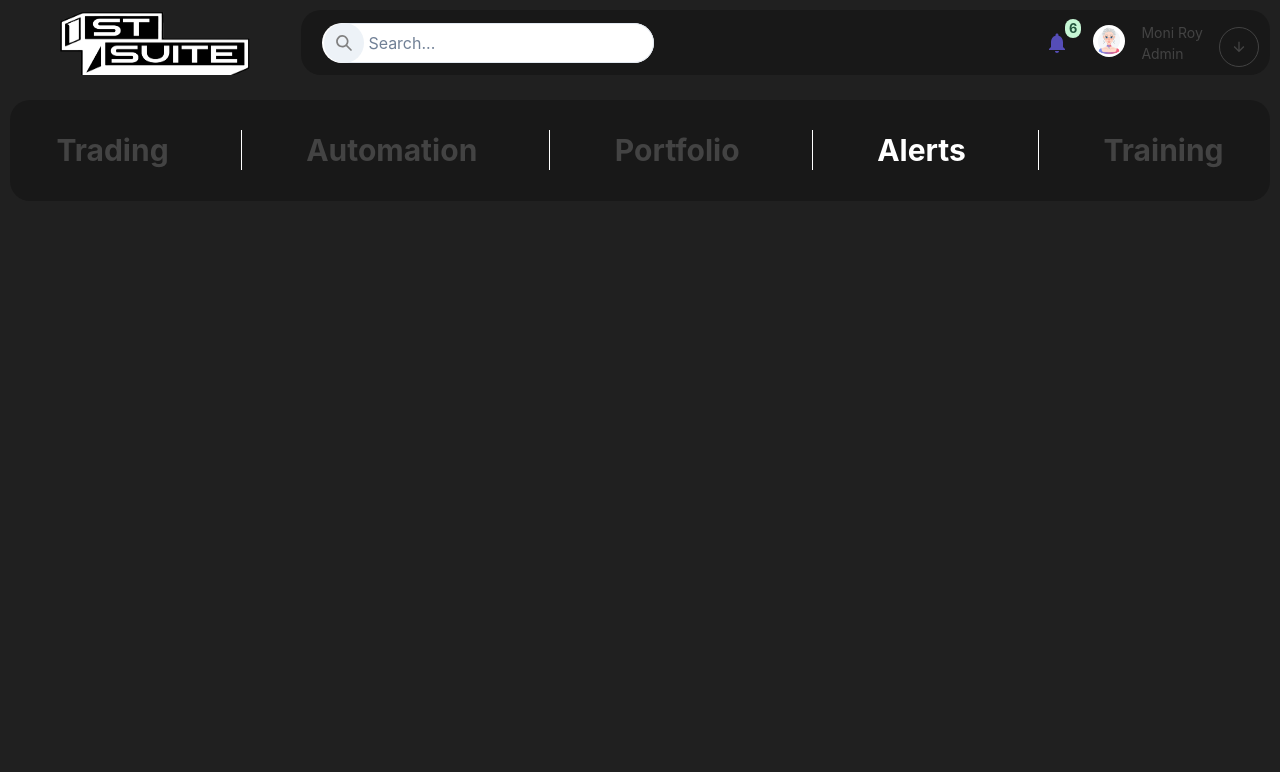
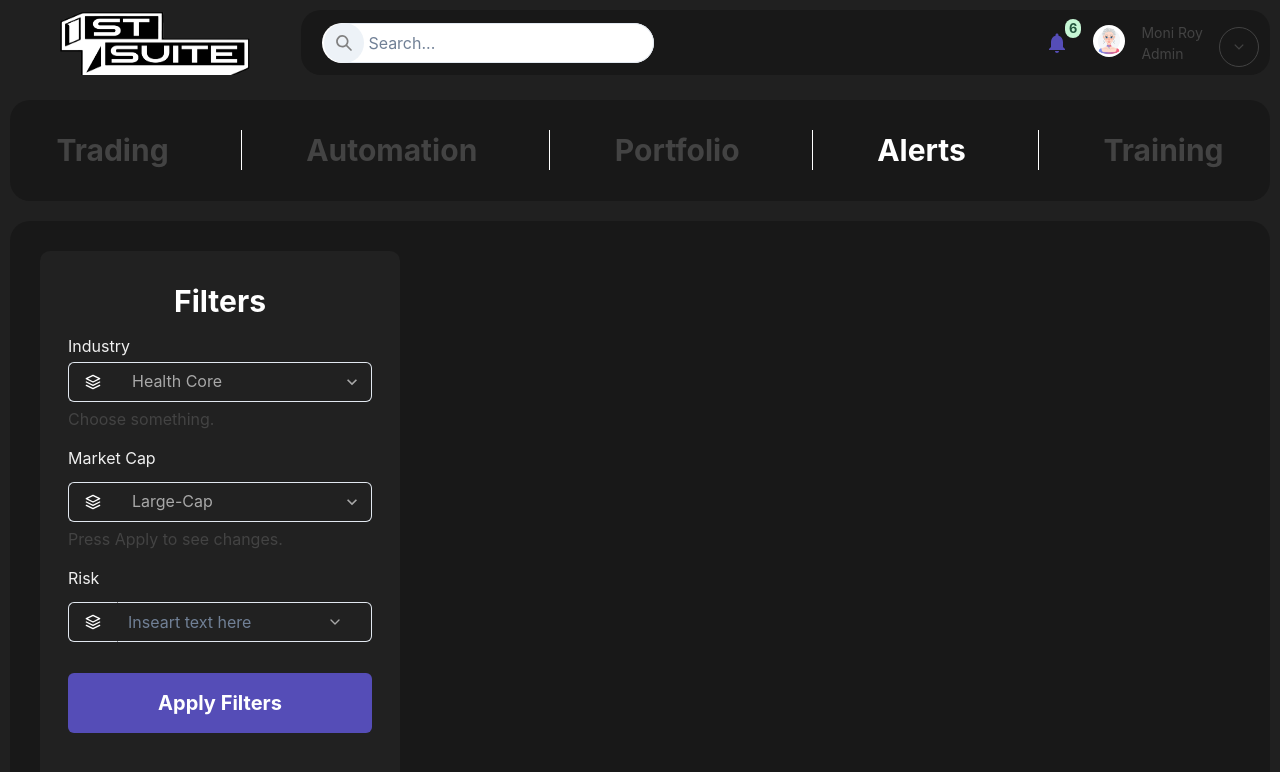
Before and after one commit to MahmoudAliKhider/Dashboard-Alerts, a React (Create React App) app: page / in a window 1280 px wide. Shown: the top 772 px of the page. Built offline with nearby package versions, Linux system fonts and the light colour scheme.

Commit message:
complete filter

```diff
--- a/package.json
+++ b/package.json
@@ -15,6 +15,7 @@
     "react-dom": "^18.2.0",
     "react-icons": "^5.0.1",
     "react-scripts": "5.0.1",
+    "react-select": "^5.8.0",
     "web-vitals": "^2.1.4"
   },
   "scripts": {
--- a/src/App.js
+++ b/src/App.js
@@ -2,6 +2,7 @@ import React from 'react';
 import { ChakraProvider, CSSReset, extendTheme } from '@chakra-ui/react';
 import Navbar from './components/Navbar';
 import Header from './components/Header';
+import Alert from './components/Alert/Alert';
 const theme = extendTheme({
   styles: {
     global: {
@@ -20,6 +21,8 @@ function App() {
       <CSSReset />
       <Navbar />
       <Header />
+
+      <Alert />
     </ChakraProvider>
   );
 }
--- /dev/null
+++ b/src/components/Alert/Alert.js
@@ -0,0 +1,25 @@
+import { Box, Flex } from '@chakra-ui/react'
+import React from 'react'
+import Filter from './Filter'
+
+const Alert = () => {
+    return (
+        <Flex
+            marginTop="20px"
+            bg="#181818"
+            padding="30px"
+            borderRadius="20px"
+        >
+            <Box>
+                <Filter />
+            </Box>
+            <Box
+            >
+
+            </Box>
+        </Flex>
+
+    )
+}
+
+export default Alert
--- /dev/null
+++ b/src/components/Alert/Filter.js
@@ -0,0 +1,174 @@
+import React, { useState } from 'react';
+import {
+    Box, Text,
+    Select, Button,
+    InputGroup, Flex,
+    Input, InputRightAddon,
+    Tooltip, InputLeftAddon
+} from '@chakra-ui/react';
+import { FiLayers, FiChevronDown } from "react-icons/fi";
+import { FiCheckCircle } from "react-icons/fi";
+
+const Filter = () => {
+
+    const [customText, setCustomText] = useState('');
+    const [showOptions, setShowOptions] = useState(false);
+    const [selectedOption, setSelectedOption] = useState(null);
+
+    const handleInputChange = (event) => {
+        setCustomText(event.target.value);
+        setShowOptions(true);
+    };
+
+    const handleOptionClick = (option) => {
+        setCustomText(option.label);
+        setSelectedOption(option.label)
+    };
+
+    const options = [
+        { label: 'Low-risk', value: 'low-Risk', icon: <FiCheckCircle /> },
+        { label: 'Mid-risk', value: 'mid-Risk', icon: <FiCheckCircle /> },
+        { label: 'High-risk', value: 'high-Risk', icon: <FiCheckCircle /> },
+        { label: 'Option text here', value: 'option-Text', icon: <FiCheckCircle /> },
+    ];
+
+
+    return (
+        <Box p="7" bg="#212121" borderRadius="10px" color="white" width="360px">
+
+            <Text fontSize="30px" fontWeight="bold" textAlign="center" mb="10px">
+                Filters
+            </Text>
+
+            <Flex direction="column">
+                <Text marginBottom="4px" color="#F0F0F0">
+                    Industry
+                </Text>
+
+                <InputGroup flexDirection="row">
+
+                    <InputLeftAddon backgroundColor="#212121"
+                        borderRight="none"
+                    >
+                        <Tooltip label="Choose from options" >
+                            <FiLayers />
+                        </Tooltip>
+                    </InputLeftAddon>
+                    <Select placeholder="Select category" color="#A8A8A8" textAlign="left"
+                        borderLeft="none"
+                        borderTopLeftRadius="0px"
+                        borderBottomLeftRadius="0px"
+                        textDecoration="none"
+                    >
+                        <option selected value="healthCore">Health Core</option>
+                        <option value="technology">Technology</option>
+                        <option value="finance">Finance</option>
+                    </Select>
+
+
+                </InputGroup>
+                <Text color="#434343" mt="5px" mp="4px">
+                    Choose something.
+                </Text>
+            </Flex>
+
+            <Flex direction="column">
+                <Text mt="15" mb="3" color="#F0F0F0">Market Cap</Text>
+
+                <InputGroup flexDirection="row">
+                    <InputLeftAddon backgroundColor="#212121"
+                        borderRight="none"
+                    >
+                        <Tooltip label="Choose from options" >
+                            <FiLayers />
+                        </Tooltip>
+                    </InputLeftAddon>
+
+                    <Select placeholder="Select Market" color="#A8A8A8" textAlign="left"
+                        borderLeft="none"
+                        borderTopLeftRadius="0px"
+                        borderBottomLeftRadius="0px"
+                        textDecoration="none"
+                    >
+                        <option selected value="healthCore">Large-Cap</option>
+                        <option value="technology">Small-Cap</option>
+                        <option value="finance">Min-Cap</option>
+                    </Select>
+
+
+                </InputGroup>
+                <Text color="#434343" mt="5px" mp="3px">
+                    Press Apply to see changes.
+                </Text>
+            </Flex>
+
+            <Flex direction="column">
+                <Text mt="15" mb="3" color="#F0F0F0">
+                    Risk
+                </Text>
+
+                <InputGroup>
+
+                    <InputLeftAddon backgroundColor="#212121"
+                        borderRight="1p solid #212121"
+                    >
+                        <Tooltip label="Choose from options" >
+                            <FiLayers />
+                        </Tooltip>
+                    </InputLeftAddon>
+
+                    <Input
+                        value={customText}
+                        onChange={handleInputChange}
+                        placeholder="Inseart text here"
+                        color="#A8A8A8"
+                        mb="2"
+                        borderRadius="5px"
+                        paddingLeft="10px"
+                        borderLeft="1px solid #212121"
+                        borderRight="none"
+                    />
+
+                    <InputRightAddon backgroundColor="#212121" borderLeft="none" cursor="pointer">
+                        <Tooltip label="Show options" >
+                            <Button
+                                variant="link"
+                                color="#A8A8A8"
+                                onClick={() => setShowOptions(!showOptions)}
+                            >
+                                <FiChevronDown style={{ transform: showOptions ? 'rotate(180deg)' : 'rotate(0deg)' }} />
+                            </Button>
+                        </Tooltip>
+                    </InputRightAddon>
+
+                </InputGroup>
+
+                {showOptions && (
+                    <Flex direction="column" mt="2">
+                        {options.map((option) => (
+                            <Button
+                                key={option.value}
+                                variant="ghost"
+                                color={selectedOption === option.label ? 'blue.500' : '#A8A8A8'}
+                                onClick={() => handleOptionClick(option)}
+                                leftIcon={option.icon}
+                                justifyContent="flex-start"
+                                textAlign="left"
+                            >
+                                {option.label}
+                            </Button>
+                        ))}
+                    </Flex>
+                )}
+            </Flex>
+
+            <Flex mt="23px" mb="23px">
+                <Button bg='#554DB7' size='lg' width="100%" color="white" height="60px" fontSize="20px" fontWeight="bold">
+                    Apply Filters
+                </Button>
+            </Flex>
+        </Box>
+    );
+};
+
+export default Filter;
--- a/src/components/Navbar.js
+++ b/src/components/Navbar.js
@@ -15,6 +15,7 @@ import {
     Icon,
 } from '@chakra-ui/react';
 import { SearchIcon, BellIcon, ArrowDownIcon } from '@chakra-ui/icons';
+import { CgChevronDown } from "react-icons/cg";
 import logo from "../assets/images/logo.png";
 import avatar from "../assets/images/avatar.jpg";
 const Navbar = () => {
@@ -105,13 +106,13 @@ const Navbar = () => {
                     <Button
                         mt="2"
                         colorScheme="whiteAlpha"
-                        borderRadius="50%"
-                        border="1px solid #434343"
+                        borderRadius="60%"
+                        border="1px double #434343"
                         color="#434343"
                         bg="#181818"
                         p="10px"
                     >
-                        <Icon as={ArrowDownIcon} boxSize="1.0rem" />
+                        <Icon as={CgChevronDown}  />
                     </Button>
                 </Flex>
             </Flex>
```
Also changed, not shown: 1 other file (tests, documents, lock files or other folders).
